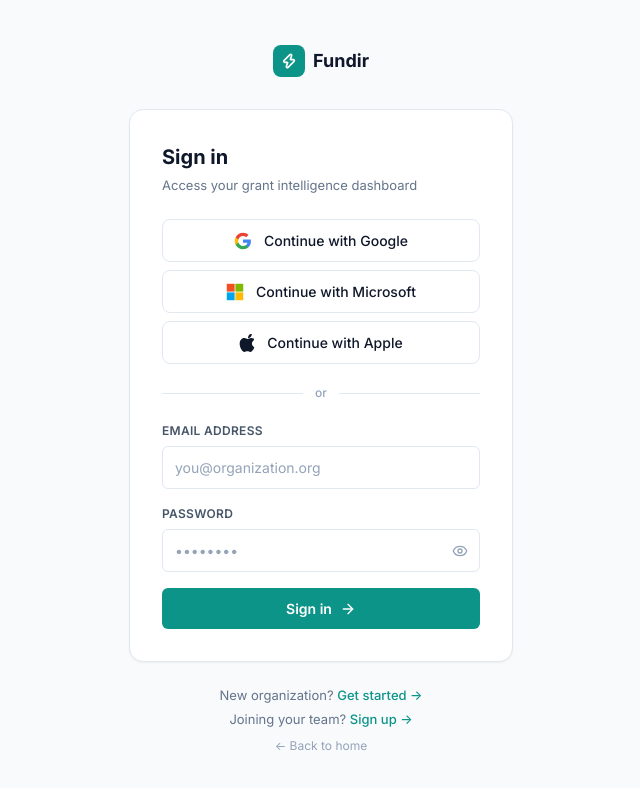
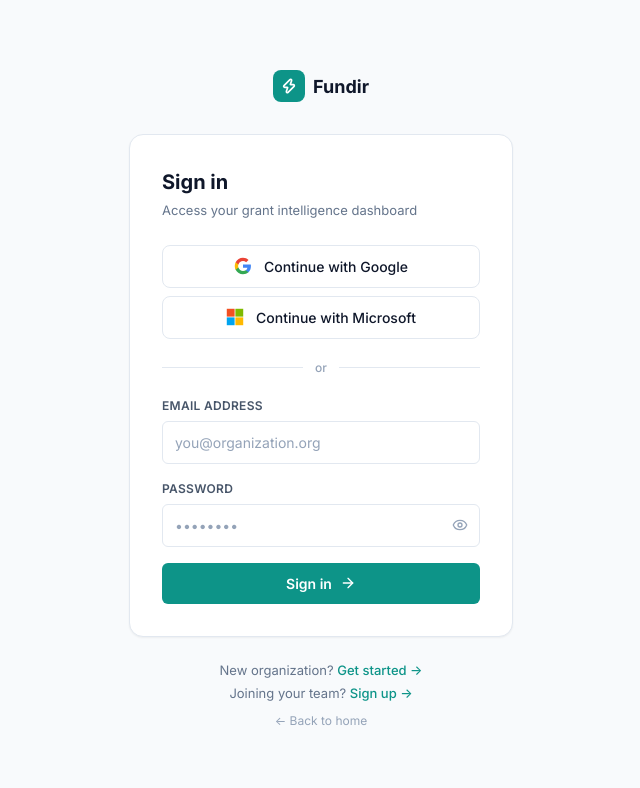
Before and after one commit to nick-derb/fundir, a Next.js app: page /login in a window 1280 px wide. Shown: the top 788 px of the page, without its empty margins (319-959 px from the left). Built offline with nearby package versions, Linux system fonts and the light colour scheme; no server answers.

Commit message:
chore(auth): remove Apple provider button

```diff
--- a/app/login/page.tsx
+++ b/app/login/page.tsx
@@ -30,15 +30,6 @@ const PROVIDERS = [
         <rect x="12" y="1"  width="10" height="10" fill="#7FBA00"/>
         <rect x="1"  y="12" width="10" height="10" fill="#00A4EF"/>
         <rect x="12" y="12" width="10" height="10" fill="#FFB900"/>
-      </svg>
-    ),
-  },
-  {
-    id: 'apple' as const,
-    label: 'Continue with Apple',
-    icon: (
-      <svg viewBox="0 0 814 1000" width="16" height="18" fill="currentColor">
-        <path d="M788.1 340.9c-5.8 4.5-108.2 62.2-108.2 190.5 0 148.4 130.3 200.9 134.2 202.2-.6 3.2-20.7 71.9-68.7 141.9-42.8 61.6-87.5 123.1-155.5 123.1s-85.5-39.5-164-39.5c-76 0-103.7 40.8-165.9 40.8s-105-57.8-155.5-127.4C46 790.7 0 663 0 541.8c0-207.5 135.4-317.5 264.1-317.5 71.9 0 134 46.8 178.7 46.8 43.5 0 113.1-49.4 193.3-49.4 34.3 0 108.2 6.4 162.5 47.5zm-166.7-193.8c32.5-40.2 56.3-96.2 56.3-152.2 0-7.7-.6-15.4-1.9-21.8-53.3 2.6-116.5 35.3-154.6 81.5-28.8 33.9-56.3 89.9-56.3 146.6 0 8.3 1.3 16.6 1.9 19.2 3.2.6 8.3 1.3 13.4 1.3 47.5 0 109.7-31.2 141.2-74.6z"/>
       </svg>
     ),
   },
```
